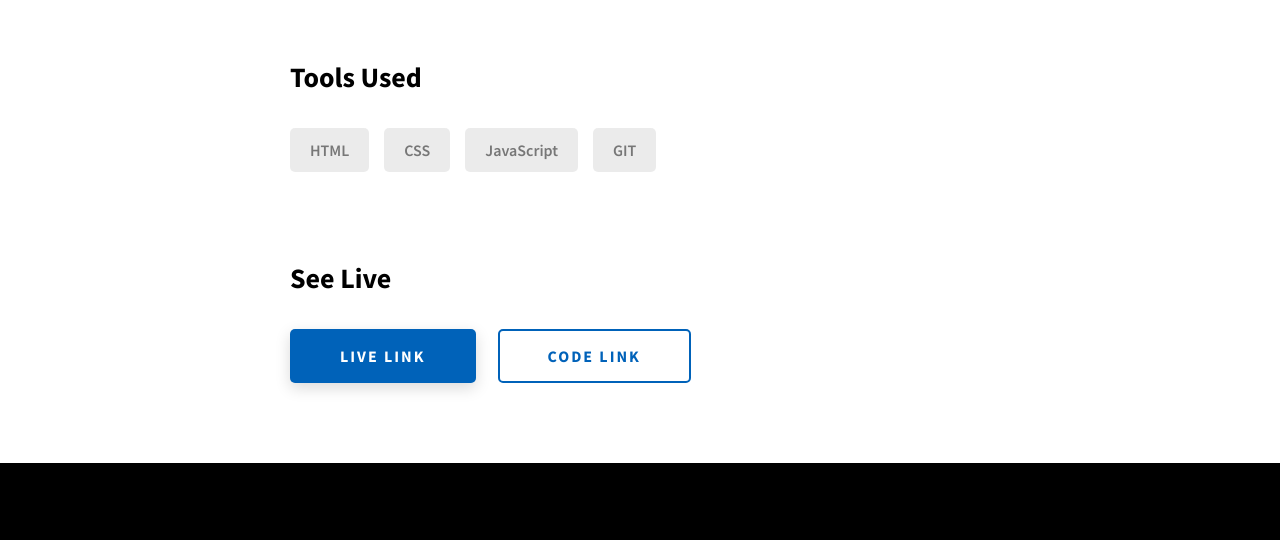
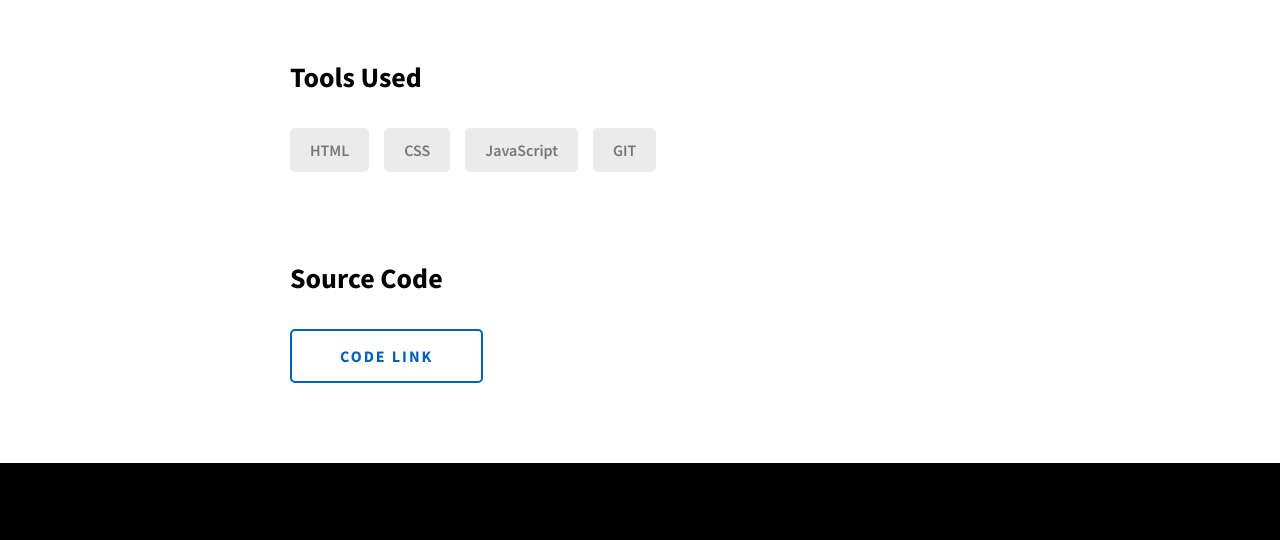
Before and after one commit to ghoshsoumyadip/portfolio.github.io, a website: page project-1.html in a window 1280 px wide. Shown: the part 1640-2180 px from the top of the page. Drawn offline with Linux system fonts and the light colour scheme.

Commit message:
Update project-1.html

```diff
--- a/project-1.html
+++ b/project-1.html
@@ -117,19 +117,12 @@
               </div>
             </div>
             <div class="project-details__links">
-              <h3 class="project-details__content-title">See Live</h3>
-              <a
-                href="https://ghoshsoumyadip.github.io/ecomerce.github.io/"
-                class="btn btn--med btn--theme project-details__links-btn"
-                target="_blank"
-                >Live Link</a
-              >
+              <h3 class="project-details__content-title">Source Code</h3>
               <a
                 href="https://github.com/ghoshsoumyadip/ecomerce.github.io"
                 class="btn btn--med btn--theme-inv project-details__links-btn"
                 target="_blank"
-                >Code Link</a
-              >
+                >Code Link</a>
             </div>
           </div>
         </div>
```
